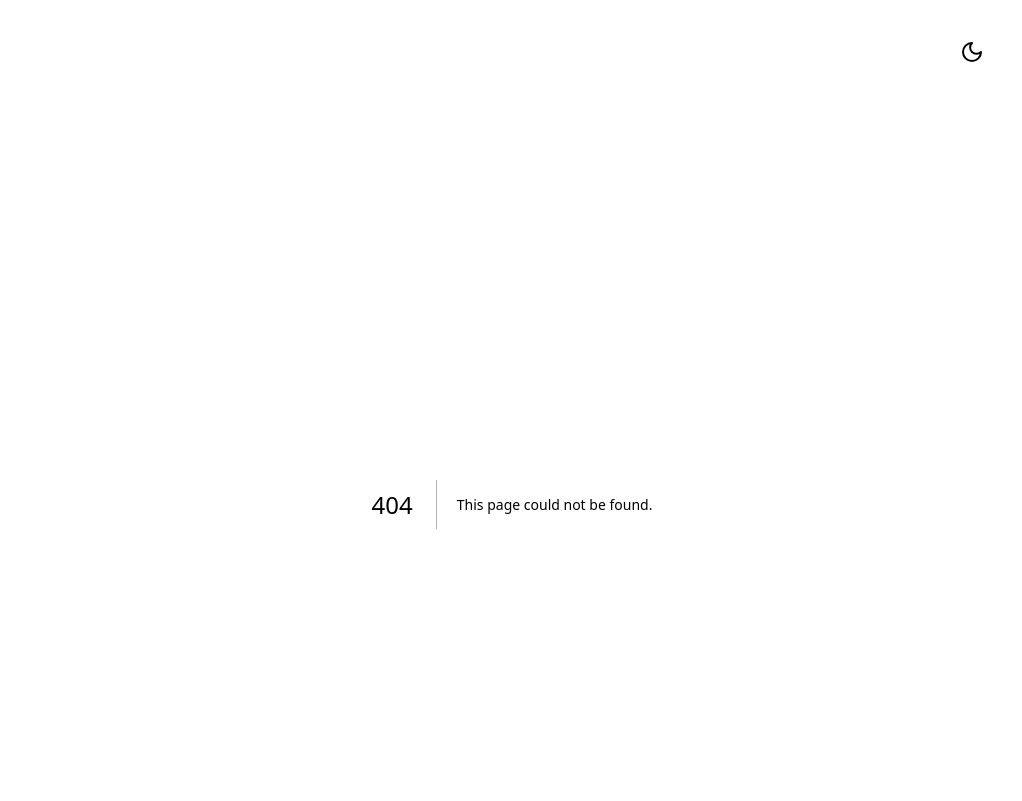
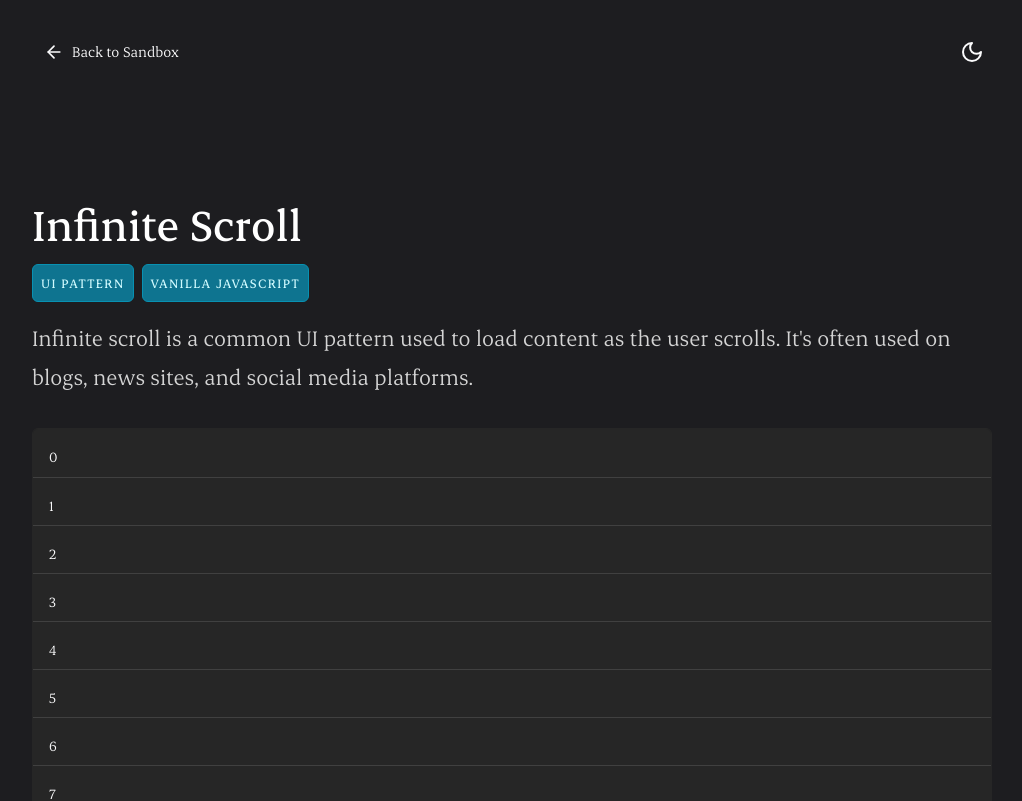
Before and after one commit to pnewsam/paultnewsam.com, a Next.js app: page /sandbox/infinite-scroll in a window 1280 px wide. Before the commit this address had no page. Shown: the top 801 px of the page, without its empty margins (128-1150 px from the left). Built offline with nearby package versions, Linux system fonts and the light colour scheme.

Commit message:
Init infinite scroll

```diff
--- a/src/app/page.tsx
+++ b/src/app/page.tsx
@@ -3,38 +3,31 @@ import { Typescript } from "@/components/Typescript";
 import { React } from "@/components/React";
 import { ButtonLink } from "@/components/ButtonLink";
 import Container from "@/components/Container";
+import { H1, Body } from "@/components/typography";
 
 export default function Home() {
   return (
     <Container>
       <section className="py-12 md:py-24">
-        <h1 className="font-medium text-4xl md:text-5xl mb-4 md:mb-8">
-          Hey, I&apos;m Paul.
-        </h1>
-        <p className="text-xl/relaxed md:text-2xl/relaxed mb-8 text-neutral-600 dark:text-neutral-300">
+        <H1 className="mb-8">Hey, I&apos;m Paul.</H1>
+        <Body>
           I&apos;m a frontend developer currently based in San Diego, CA. Mostly
           I work with Typescript{" "}
           <Typescript className="w-8 h-8 inline -translate-y-1 mr-1" /> and
           React <React className="w-8 h-8 inline -translate-y-1 mr-1" />.
-        </p>
-        <p className="text-xl/relaxed md:text-2xl/relaxed mb-16 text-neutral-600 dark:text-neutral-300">
-          Sometimes I build websites under the name,{" "}
+          Sometimes I build websites with my business{" "}
           <a
-            className="text-sky-300 hover:text-sky-500 transition-colors"
+            className="text-cyan-400 dark:text-cyan-400 hover:text-cyan-500 dark:hover:text-cyan-300 transition-colors"
             href="https://uxadvantage.com"
           >
             UX Advantage
           </a>
-          . And I&apos;m always working on some project or other. Right now
-          I&apos;m working on a Link in Bio tool for Podcasters called&nbsp;
-          <a
-            className="text-sky-300 hover:text-sky-500 transition-colors"
-            href="https://podsleeve.com"
-          >
-            PodSleeve
-          </a>
           .
-        </p>
+        </Body>
+        <Body>
+          In my spare time I like to read, go hiking, and spend time with my
+          family and two cats.
+        </Body>
         <div className="flex flex-wrap gap-3 items-center">
           {[
             {
--- a/src/app/sandbox/canvas/page.tsx
+++ b/src/app/sandbox/canvas/page.tsx
@@ -19,7 +19,7 @@ export default function CanvasPage() {
   return (
     <Container>
       <section className="py-12 md:py-24">
-        <H1>Canvas Whiteboard</H1>
+        <H1>Whiteboard</H1>
         <Body>
           I&apos;d spent some time with SVGs but I&apos;d never used HTML{" "}
           <code className="bg-neutral-100 dark:bg-neutral-800 rounded-md p-1">
--- /dev/null
+++ b/src/app/sandbox/infinite-scroll/page.tsx
@@ -0,0 +1,33 @@
+import Card from "@/components/Card";
+import Badge from "@/components/Badge";
+import Container from "@/components/Container";
+import { H1, Body } from "@/components/typography";
+
+export default function InfiniteScrollPage() {
+  return (
+    <Container>
+      <section className="py-12 md:py-24">
+        <H1>Infinite Scroll</H1>
+        <div className="flex items-center gap-2 mb-4">
+          <Badge>UI Pattern</Badge>
+          <Badge>Vanilla Javascript</Badge>
+        </div>
+        <Body>
+          Infinite scroll is a common UI pattern used to load content as the
+          user scrolls. It&apos;s often used on blogs, news sites, and social
+          media platforms.
+        </Body>
+        <Card className="h-[600px] overflow-y-auto divide-y divide-neutral-200 dark:divide-neutral-700">
+          {Array.from({ length: 40 }).map((_, index) => (
+            <div
+              key={index}
+              className="h-12 bg-neutral-100 dark:bg-neutral-800 p-4"
+            >
+              {index}
+            </div>
+          ))}
+        </Card>
+      </section>
+    </Container>
+  );
+}
--- a/src/app/sandbox/page.tsx
+++ b/src/app/sandbox/page.tsx
@@ -1,8 +1,36 @@
 import Link from "next/link";
 import { H1, H3, Body, BodySmall } from "@/components/typography";
 import Container from "@/components/Container";
+import Badge from "@/components/Badge";
 
-export default function HacksPage() {
+const LinkCard = ({
+  href,
+  title,
+  description,
+  tags,
+}: {
+  href: string;
+  title: string;
+  description: string;
+  tags: string[];
+}) => (
+  <Link
+    className="bg-neutral-100 dark:bg-neutral-900 shadow-md hover:shadow-lg border border-neutral-200 dark:border-neutral-800 rounded-md p-8 hover:bg-neutral-100/50 dark:hover:bg-neutral-900/50 transition-all duration-200 flex flex-col justify-between gap-4"
+    href={href}
+  >
+    <H3>{title}</H3>
+    <div className="flex items-center gap-2">
+      {tags.map((tag) => (
+        <Badge size="sm" key={tag}>
+          {tag}
+        </Badge>
+      ))}
+    </div>
+    <BodySmall>{description}</BodySmall>
+  </Link>
+);
+
+export default function SandboxPage() {
   return (
     <Container>
       <section className="py-12 md:py-24">
@@ -12,13 +40,18 @@ export default function HacksPage() {
           I&apos;ve built.
         </Body>
         <div className="grid grid-cols-2 md:grid-cols-3 gap-4">
-          <Link
-            className="bg-neutral-100 dark:bg-neutral-900 shadow-md hover:shadow-lg border border-neutral-200 dark:border-neutral-800 rounded-md p-8 hover:bg-neutral-100/50 dark:hover:bg-neutral-900/50 transition-all duration-200 flex flex-col justify-between gap-4"
+          <LinkCard
             href="/sandbox/canvas"
-          >
-            <H3>Canvas Whiteboard</H3>
-            <BodySmall>A very basic whiteboard with HTML Canvas.</BodySmall>
-          </Link>
+            tags={["Vanilla Javascript"]}
+            title="Whiteboard"
+            description="A very basic whiteboard with HTML Canvas."
+          />
+          <LinkCard
+            href="/sandbox/infinite-scroll"
+            tags={["Vanilla Javascript", "UI Pattern"]}
+            title="Infinite Scroll"
+            description="A simple infinite scroll implementation."
+          />
         </div>
       </section>
     </Container>
--- /dev/null
+++ b/src/components/BackLink.tsx
@@ -0,0 +1,25 @@
+"use client";
+
+import Link from "next/link";
+import { usePathname } from "next/navigation";
+import { ArrowLeft } from "lucide-react";
+
+const isSandboxSubpage = (pathname: string) =>
+  pathname.includes("/sandbox") && pathname !== "/sandbox";
+
+export default function BackLink() {
+  const pathname = usePathname();
+
+  const backHref = isSandboxSubpage(pathname) ? "/sandbox" : "/";
+
+  if (backHref === "/") return null;
+  return (
+    <Link
+      href={backHref}
+      className="flex items-center gap-2 group hover:bg-neutral-200 dark:hover:bg-neutral-800 rounded-md px-3 py-2"
+    >
+      <ArrowLeft className="w-5 h-5 group-hover:stroke-neutral-900 dark:group-hover:stroke-neutral-100 transition group-hover:translate-x-[-2px]" />
+      Back to {isSandboxSubpage(pathname) ? "Sandbox" : "Home"}
+    </Link>
+  );
+}
--- /dev/null
+++ b/src/components/Badge.tsx
@@ -0,0 +1,36 @@
+import { cn } from "@/lib/utils";
+import { cva } from "class-variance-authority";
+
+const badgeVariants = cva(
+  "inline-flex text-sm uppercase tracking-widest font-medium p-2 text-neutral-500 dark:text-neutral-400 bg-neutral-100 dark:bg-neutral-800 border border-neutral-200 dark:border-neutral-800 rounded-md whitespace-nowrap",
+  {
+    variants: {
+      variant: {
+        default:
+          "bg-cyan-200 dark:bg-cyan-700 text-cyan-900 dark:text-cyan-100 border-cyan-300 dark:border-cyan-600",
+      },
+      size: {
+        default: "text-sm",
+        sm: "text-xs",
+      },
+    },
+  }
+);
+
+export default function Badge({
+  children,
+  variant = "default",
+  className,
+  size = "default",
+}: {
+  children: React.ReactNode;
+  variant?: "default";
+  className?: string;
+  size?: "default" | "sm";
+}) {
+  return (
+    <span className={cn(badgeVariants({ variant, size }), className)}>
+      {children}
+    </span>
+  );
+}
--- /dev/null
+++ b/src/components/Card.tsx
@@ -0,0 +1,20 @@
+import { cn } from "@/lib/utils";
+
+export default function Card({
+  children,
+  className,
+}: {
+  children: React.ReactNode;
+  className?: string;
+}) {
+  return (
+    <div
+      className={cn(
+        "bg-neutral-100 dark:bg-neutral-800 border border-neutral-200 dark:border-neutral-800 rounded-md",
+        className
+      )}
+    >
+      {children}
+    </div>
+  );
+}
--- a/src/components/Navbar.tsx
+++ b/src/components/Navbar.tsx
@@ -1,9 +1,13 @@
 import ThemeToggle from "./ThemeToggle";
-import Link from "next/link";
+import BackLink from "./BackLink";
+
 export default function Navbar() {
   return (
     <div className="">
-      <nav className="container max-w-screen-lg mx-auto px-8 flex justify-end py-8 gap-4">
+      <nav className="container max-w-screen-lg mx-auto px-8 flex justify-between py-8 gap-4">
+        <div className="flex items-center gap-4">
+          <BackLink />
+        </div>
         <div className="flex items-center gap-4">
           {/* <Link
             className="hover:bg-neutral-200 dark:hover:bg-neutral-800 rounded-md px-2 py-1"
--- a/src/components/ui/avatar.tsx
+++ /dev/null
@@ -1,50 +0,0 @@
-"use client"
-
-import * as React from "react"
-import * as AvatarPrimitive from "@radix-ui/react-avatar"
-
-import { cn } from "@/lib/utils"
-
-const Avatar = React.forwardRef<
-  React.ElementRef<typeof AvatarPrimitive.Root>,
-  React.ComponentPropsWithoutRef<typeof AvatarPrimitive.Root>
->(({ className, ...props }, ref) => (
-  <AvatarPrimitive.Root
-    ref={ref}
-    className={cn(
-      "relative flex h-10 w-10 shrink-0 overflow-hidden rounded-full",
-      className
-    )}
-    {...props}
-  />
-))
-Avatar.displayName = AvatarPrimitive.Root.displayName
-
-const AvatarImage = React.forwardRef<
-  React.ElementRef<typeof AvatarPrimitive.Image>,
-  React.ComponentPropsWithoutRef<typeof AvatarPrimitive.Image>
->(({ className, ...props }, ref) => (
-  <AvatarPrimitive.Image
-    ref={ref}
-    className={cn("aspect-square h-full w-full", className)}
-    {...props}
-  />
-))
-AvatarImage.displayName = AvatarPrimitive.Image.displayName
-
-const AvatarFallback = React.forwardRef<
-  React.ElementRef<typeof AvatarPrimitive.Fallback>,
-  React.ComponentPropsWithoutRef<typeof AvatarPrimitive.Fallback>
->(({ className, ...props }, ref) => (
-  <AvatarPrimitive.Fallback
-    ref={ref}
-    className={cn(
-      "flex h-full w-full items-center justify-center rounded-full bg-muted",
-      className
-    )}
-    {...props}
-  />
-))
-AvatarFallback.displayName = AvatarPrimitive.Fallback.displayName
-
-export { Avatar, AvatarImage, AvatarFallback }
```
Also changed, not shown: 1 other file (tests, documents, lock files or other folders).
